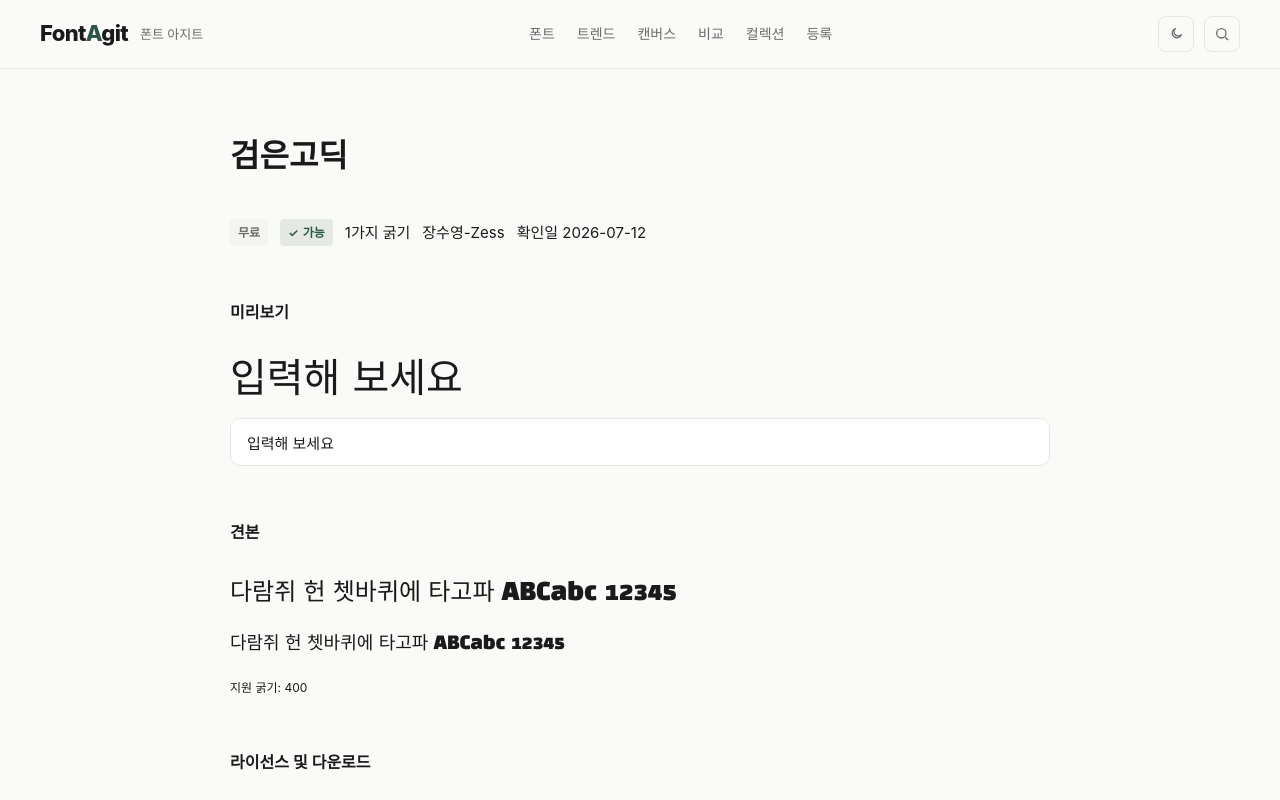
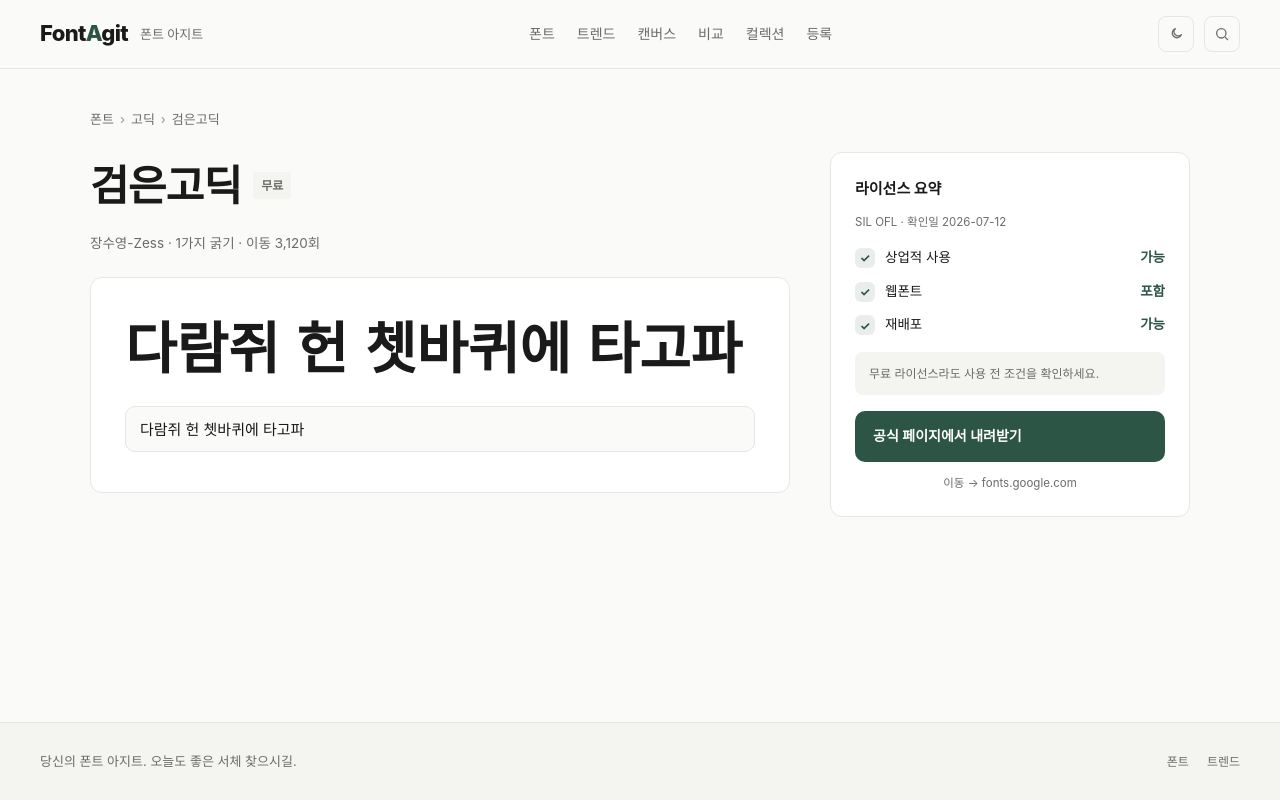
Before and after one commit to jojo3420/fontagit, a Next.js app in the folder apps/web/: page /fonts/black-han-sans in a window 1280 px wide. Shown: the top 800 px of the page. Built offline with nearby package versions, Linux system fonts and the light colour scheme; a web font is replaced by a local one.

Commit message:
feat(detail): 폰트 상세 2단 레이아웃 + 라이선스/대안 사이드바 조립 (Task 1.5)

```diff
--- a/apps/web/app/fonts/[slug]/page.module.css
+++ b/apps/web/app/fonts/[slug]/page.module.css
@@ -1,9 +1,12 @@
-.wrap { display: flex; flex-direction: column; gap: 40px; max-width: 900px; margin: 0 auto; width: 100%; padding: var(--pad-page); }
-.header { display: flex; flex-direction: column; gap: 16px; }
-.title { font-size: 32px; font-weight: 700; color: var(--ink); }
-.meta { display: flex; gap: 12px; flex-wrap: wrap; align-items: center; }
-.section { display: flex; flex-direction: column; gap: 16px; }
-.sectionTitle { font-size: 16px; font-weight: 600; color: var(--ink); }
-.actions { display: flex; gap: 12px; flex-wrap: wrap; }
-.alternatives { display: grid; grid-template-columns: repeat(auto-fill, minmax(240px, 1fr)); gap: 16px; }
-@media (max-width: 620px) { .title { font-size: 24px; } .alternatives { grid-template-columns: 1fr; } }
+.wrap { max-width: 1180px; margin: 0 auto; width: 100%; padding: var(--pad-page); display: flex; flex-direction: column; gap: 22px; }
+.grid { display: grid; grid-template-columns: minmax(0, 1fr) 360px; gap: 40px; align-items: start; }
+.main { display: flex; flex-direction: column; gap: 14px; min-width: 0; }
+.titleRow { display: flex; align-items: center; gap: 12px; }
+.title { font-size: 42px; font-weight: 800; letter-spacing: -0.02em; color: var(--ink); margin: 0; }
+.meta { font-size: 13.5px; color: var(--sub); margin: 0 0 8px; }
+.side { display: flex; flex-direction: column; gap: 18px; position: sticky; top: 88px; }
+@media (max-width: 900px) {
+  .grid { grid-template-columns: 1fr; gap: 24px; }
+  .side { position: static; }
+  .title { font-size: 32px; }
+}
--- a/apps/web/app/fonts/[slug]/page.tsx
+++ b/apps/web/app/fonts/[slug]/page.tsx
@@ -1,12 +1,11 @@
 import { notFound } from "next/navigation";
 import { getFontBySlug, getAllSlugs, resolveFreeAlternatives } from "@/lib/data";
 import { fontKeyToVar } from "@/lib/fonts";
+import { Breadcrumb } from "@/components/Breadcrumb";
+import { SpecimenBox } from "@/components/SpecimenBox";
+import { LicenseSummaryCard } from "@/components/LicenseSummaryCard";
+import { AlternativesCard } from "@/components/AlternativesCard";
 import { TierChip } from "@/components/TierChip";
-import { LicenseBadge } from "@/components/LicenseBadge";
-import { Button } from "@/components/Button";
-import { FontCard } from "@/components/FontCard";
-import { PreviewInput } from "@/components/PreviewInput";
-import { Specimen } from "@/components/Specimen";
 import styles from "./page.module.css";
 
 export const dynamicParams = false;
@@ -18,59 +17,40 @@ export function generateStaticParams() {
 export default async function FontDetail({ params }: { params: Promise<{ slug: string }> }) {
   const { slug } = await params;
   const font = getFontBySlug(slug);
-
-  if (!font) {
-    notFound();
-  }
+  if (!font) notFound();
 
   const family = fontKeyToVar[font.fontKey];
   const isPaid = font.tier === "paid";
-  const specimenWeights = font.availableWeights;
+  const alternatives = isPaid ? resolveFreeAlternatives(font) : [];
+  const caption = isPaid
+    ? "견본은 유사 서체로 대체 표시 — 실제 서체는 공식 페이지에서 확인하세요."
+    : undefined;
 
   return (
     <main className={styles.wrap}>
-      <header className={styles.header}>
-        <h1 className={styles.title}>{font.nameKo}</h1>
-        <div className={styles.meta}>
-          <TierChip tier={font.tier} />
-          <LicenseBadge commercial={font.license.commercial} />
-          <span>{specimenWeights.length}가지 굵기</span>
-          <span>{font.foundry}</span>
-          <span>확인일 {font.license.verifiedAt}</span>
+      <Breadcrumb
+        items={[
+          { label: "폰트", href: "/fonts" },
+          { label: font.category, href: `/fonts?category=${encodeURIComponent(font.category)}` },
+          { label: font.nameKo },
+        ]}
+      />
+      <div className={styles.grid}>
+        <div className={styles.main}>
+          <div className={styles.titleRow}>
+            <h1 className={styles.title}>{font.nameKo}</h1>
+            <TierChip tier={font.tier} />
+          </div>
+          <p className={styles.meta}>
+            {font.foundry} {String.fromCharCode(183)} {font.availableWeights.length}가지 굵기 {String.fromCharCode(183)} 이동 {font.moves.toLocaleString()}회
+          </p>
+          <SpecimenBox fontFamily={family} editable={!isPaid} caption={caption} />
         </div>
-      </header>
-
-      <section className={styles.section}>
-        <h2 className={styles.sectionTitle}>미리보기</h2>
-        <PreviewInput fontFamily={family} />
-      </section>
-
-      <section className={styles.section}>
-        <h2 className={styles.sectionTitle}>견본</h2>
-        <Specimen fontFamily={family} weights={specimenWeights} substitute={isPaid} />
-      </section>
-
-      <section className={styles.section}>
-        <h2 className={styles.sectionTitle}>라이선스 및 다운로드</h2>
-        <div className={styles.actions}>
-          {isPaid ? (
-            <Button href={font.officialUrl}>구매 페이지로 이동</Button>
-          ) : (
-            <Button href={font.officialUrl}>공식 페이지에서 내려받기</Button>
-          )}
+        <div className={styles.side}>
+          <LicenseSummaryCard font={font} />
+          <AlternativesCard category={font.category} items={alternatives} />
         </div>
-      </section>
-
-      {isPaid && (
-        <section className={styles.section}>
-          <h2 className={styles.sectionTitle}>비슷한 무료 대안</h2>
-          <div className={styles.alternatives}>
-            {resolveFreeAlternatives(font).map((alt) => (
-              <FontCard key={alt.slug} font={alt} />
-            ))}
-          </div>
-        </section>
-      )}
+      </div>
     </main>
   );
 }
```
Also changed, not shown: 1 other file (tests, documents, lock files or other folders).
